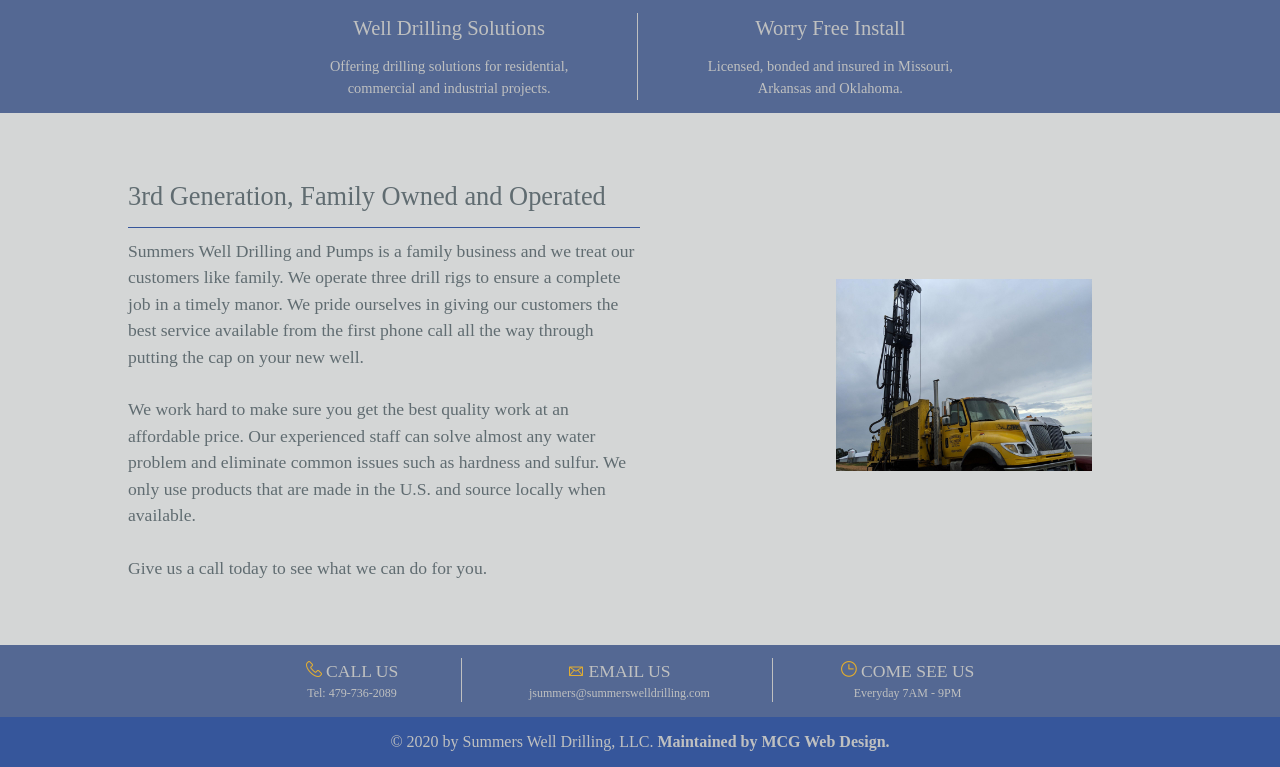
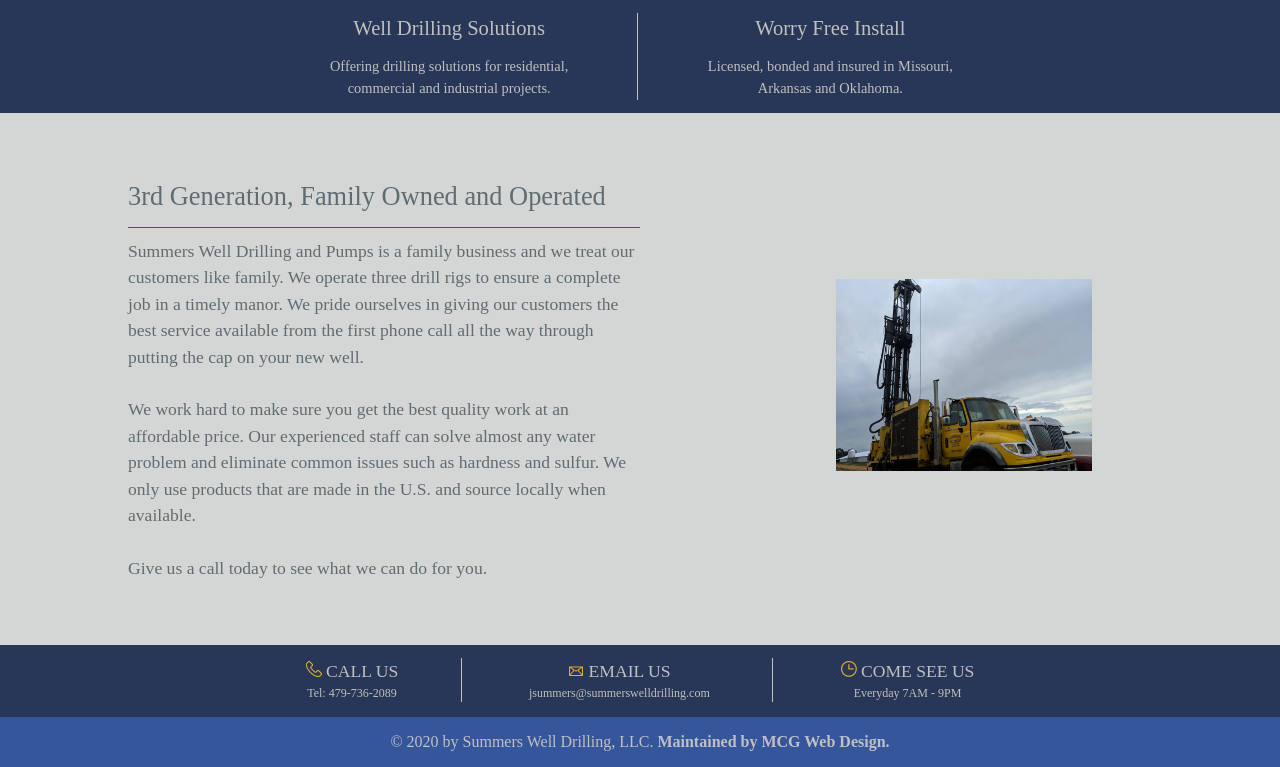
Before and after one commit to jamess999888/SummersDrilling, a Jekyll site: the page built from index.md, in a window 1280 px wide. Shown: the part 622-1389 px from the top of the page. Built offline with Jekyll 4.4.1, drawn with Linux system fonts in a browser that asks for light colours; our own code applies the rules of GitHub Pages for plain Markdown files.

Commit message:
darkening upper footer

```diff
--- a/css/style.css
+++ b/css/style.css
@@ -820,7 +820,7 @@ a:hover {
 
 .contact-info-footer,
 .mid-page-lists {
-    background-color: #546893;
+    background-color: #283757;
     color: #BFC0C0;
     width: 100%;
     padding: 1%;
```
